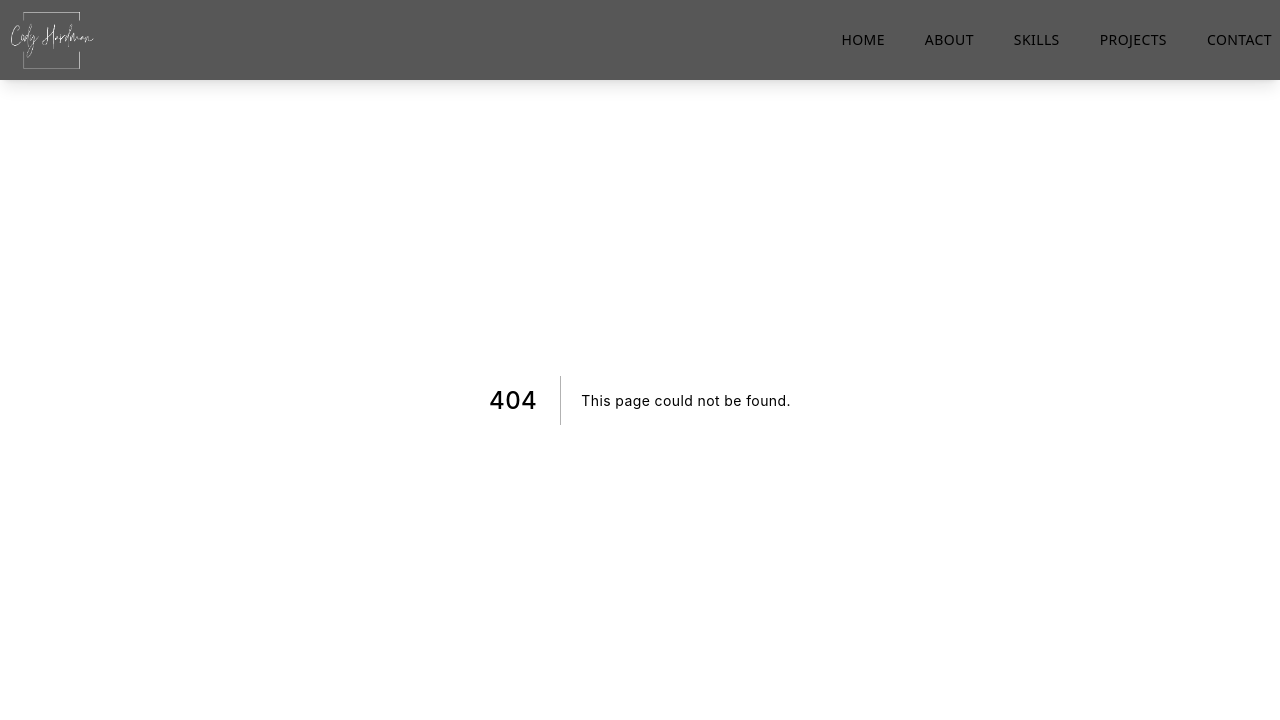
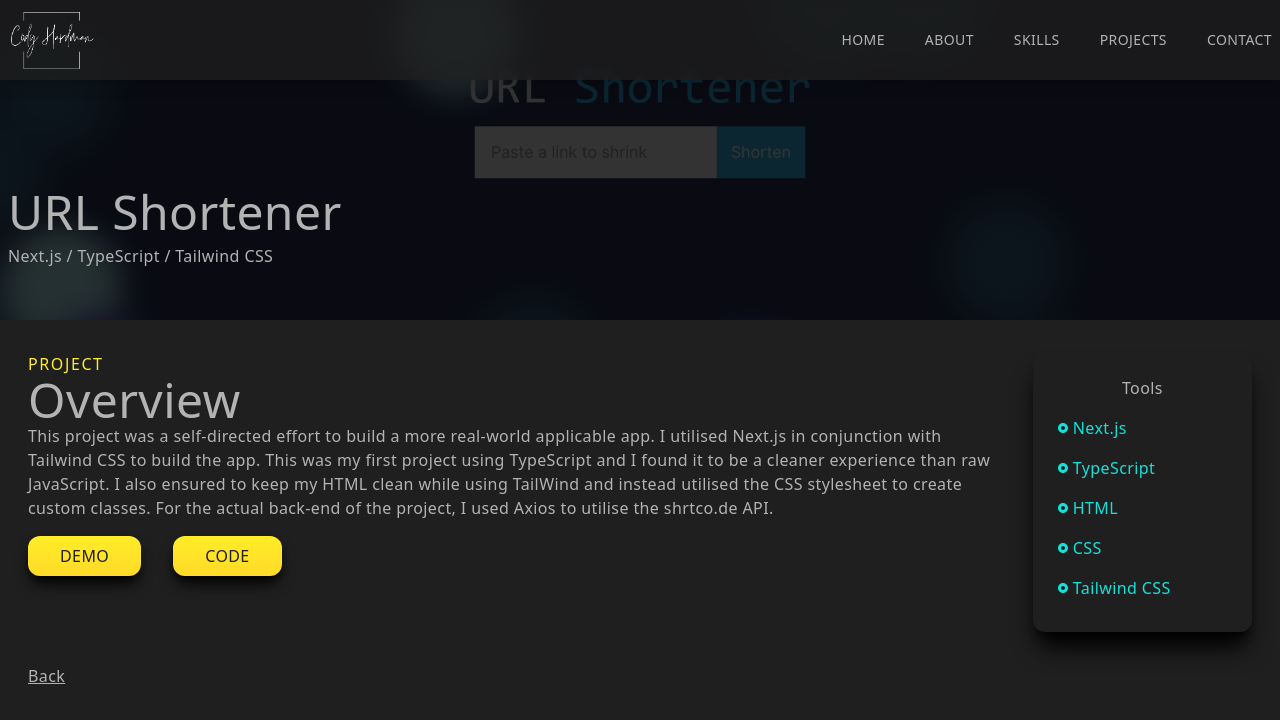
Before and after one commit to codydavid96/my-portfolio, a Next.js app: page /url-shortener in a window 1280 px wide. Before the commit this address had no page. Shown: the top 720 px of the page. Built offline with nearby package versions, Linux system fonts and the light colour scheme.

Commit message:
Update: 24-7-23. Removed Drum Machine project links, added URL Shortener project in its place.

```diff
--- a/components/about.jsx
+++ b/components/about.jsx
@@ -11,8 +11,25 @@ const About = () => {
           <div className="w-auto h-auto m-auto shadow-xl shadow-black bg-gradient-to-br from-[#9055ff] to-[#13e2da] rounded-full flex items-center justify-center">
            <p className='text-[#1f1f1f]'><IoPersonCircleOutline size={300} /></p>
           </div>
-          <p className='pt-10'>For the last 8 years, I have been working as a childcare educator while also completing a <span className="text-[#508aae]">Bachelor of Behavioural Science</span>. However, I have always had a strong passion and interest in technology and have spent a lot of time with computers. In April 2022, I began teaching myself programming by working through the freeCodeCamp.org curriculum, starting with <span className="text-[#508aae]">HTML</span> and <span className="text-[#508aae]">CSS</span>, making small projects on CodePen.io.  Since then, I have begun learning <span className="text-[#508aae]">JavaScript</span> and migrated to <span className="text-[#508aae]">VS Code</span>, making some more complex projects while working through GitHub.<br></br><br></br>
-          I have quickly developed a deep interest in coding and have spend most of my free time working through challenges or comleting projects. I have even gone and learned the basics of database management with <span className="text-[#508aae]">SQL</span>. Being very ready for a change and motivated to work hard, I am extremely eager to make the jump into a new career.</p>
+          <p className='pt-10'>For the last 8 years, I have been working as a childcare educator
+          while also completing a <span className="text-[#508aae]">Bachelor of Behavioural
+          Science</span>. However, I have always had a strong passion and interest in technology and
+          have spent a lot of time with computers. In April 2022, I began teaching myself programming
+          by working through the freeCodeCamp.org curriculum, starting with
+          <span className="text-[#508aae]">HTML</span> and
+          <span className="text-[#508aae]">CSS</span>, making small projects on CodePen.io.
+          Since then, I have beeen learning and building with
+          <span className="text-[#508aae]">Next.js</span> and
+          <span className="text-[#508aae]">Tailwind CSS</span>in
+          <span className="text-[#508aae]">VS Code</span>, making some more complex
+          projects while utilising GitHub.<br></br><br></br>
+          I have quickly developed a deep interest in coding and have spend most of my free time
+          working through challenges or comleting projects. I have even gone and learned the basics
+          of database management with <span className="text-[#508aae]">PostgreSQL</span> and
+          begun learning API integration and back-end development with
+          <span className="text-[#508aae]">C#</span>. I am very ready
+          for a change and am motivated to work hard to make the change happen.
+          I am extremely eager to make the jump into a new career.</p>
 
         </div>
       </div>
--- a/components/projects.jsx
+++ b/components/projects.jsx
@@ -5,6 +5,7 @@ import ProjectItem from './projectItem'
 import calculatorImg from '../public/assets/projects/calculator.png'
 import pomodoroTimerImg from '../public/assets/projects/pomodoro-timer.png'
 import drumMachineImg from '../public/assets/projects/drum-machine.png'
+import urlShortenerImg from '../public/assets/projects/url-shortener.png'
 
 const Projects = () => {
     return (
@@ -13,6 +14,12 @@ const Projects = () => {
             <h2 className='pl-4 text-left uppercase tracking-widest text-[#ffed28]'>Projects</h2>
             <h3 className='pl-4 pb-8 text-left tracking-widest'>What I&apos;ve made so far.</h3>
                 <div className='grid md:grid-cols-2 gap-8'>
+                <ProjectItem
+                    title="URL Shortener"
+                    backgroundImg={urlShortenerImg}
+                    language="TypeScript"
+                    projectUrl='/url-shortener'
+                    />
                     <ProjectItem
                     title="Calculator"
                     backgroundImg={calculatorImg}
@@ -25,12 +32,6 @@ const Projects = () => {
                     language="React.JS"
                     projectUrl='/pomodoro-timer'
                     />
-                    <ProjectItem
-                    title="Drum Machine"
-                    backgroundImg={drumMachineImg}
-                    language="JavaScript"
-                    projectUrl='drum-machine'
-                    />
                 </div>
             </div>
         </div>
--- /dev/null
+++ b/pages/url-shortener.jsx
@@ -0,0 +1,80 @@
+import Image from 'next/image'
+import React from 'react'
+import urlShortenerImg from '../public/assets/projects/url-shortener.png'
+import {RiRadioButtonFill} from 'react-icons/ri'
+import Link from 'next/link'
+
+const urlShortener = () => {
+    const openInNewTab = url => {
+        window.open(url, '_blank', 'noopener, noreferrer')
+    };
+
+    return (
+        <div className='w-full'>
+            <div className='max-w-screen h-[30vh] lg:h-[40vh] relative'>
+                <div className='absolute top-0 left-0 w-full h-[30vh] lg:h-[40vh] bg-black/80 z-10' />
+                <Image className='absolute z-1' layout='fill' objectFit='cover' src={urlShortenerImg} alt='/' />
+                <div className='absolute top-[70%] maxw-[1240px] w-full left-[50%] right-[50%] translate-x-[-50%] translate-y-[-50%] z-10 p-2'>
+                    <h2 className='py-2'>URL Shortener</h2>
+                    <h3>Next.js / TypeScript / Tailwind CSS</h3>
+                </div>
+            </div>
+
+            <div className='max-w-[1240px] mx-auto p-2 grid md:grid-cols-5 gap-8 pt-8'>
+                <div className='col-span-4'>
+                    <p className='uppercase text-[#ffed28] tracking-widest'>Project</p>
+                    <h2>Overview</h2>
+                    <p>
+                        This project was a self-directed effort to build a more real-world
+                        applicable app. I utilised Next.js in conjunction with Tailwind CSS
+                        to build the app. This was my first project using TypeScript and I found it
+                        to be a cleaner experience than raw JavaScript. I also ensured to keep
+                        my HTML clean while using TailWind and instead utilised the CSS stylesheet
+                        to create custom classes. For the actual back-end of the project, I used
+                        Axios to utilise the shrtco.de API.
+                    </p>
+                    <button onClick={() => openInNewTab("https://vercel.live/link/url-shortener-2yvk2hwzy-codydavid96.vercel.app?via=deployment-visit-button")} className='px-8 py-2 mt-4 mr-8'>Demo</button>
+                    <button onClick={() => openInNewTab("https://github.com/codydavid96/url-shortener")} className='px-8 py-2 mt-4'>Code</button>
+                </div>
+                <div className='col-span-4 md:col-span-1 shadow-xl shadow-black rounded-xl p-4'>
+                    <div className='p-2'>
+                        <p className='text-center front-hold pb-2'>Tools</p>
+                        <div className='grid grid-cols-3 md:grid-cols-1'>
+                            <p
+                                className='text-[#13e2da] py-2 flex items-center'>
+                                <RiRadioButtonFill className='pr-1' />
+                                Next.js
+                            </p>
+                            <p
+                                className='text-[#13e2da] py-2 flex items-center'>
+                                <RiRadioButtonFill className='pr-1' />
+                                TypeScript
+                            </p>
+                            <p
+                                className='text-[#13e2da] py-2 flex items-center'>
+                                <RiRadioButtonFill className='pr-1' />
+                                HTML
+                            </p>
+                            <p
+                                className='text-[#13e2da] py-2 flex items-center'>
+                                <RiRadioButtonFill className='pr-1' />
+                                CSS
+                            </p>
+                            <p
+                                className='text-[#13e2da] py-2 flex items-center'>
+                                <RiRadioButtonFill className='pr-1' />
+                                Tailwind CSS
+                            </p>
+                        </div>
+                    </div>
+                </div>
+                <Link href='/#projects'>
+                    <p className='underline cursor-pointer'>Back</p>
+                </Link>
+            </div>
+
+        </div>
+    )
+}
+
+export default urlShortener
```
Also changed, not shown: public/assets/projects/url-shortener.png (added).
